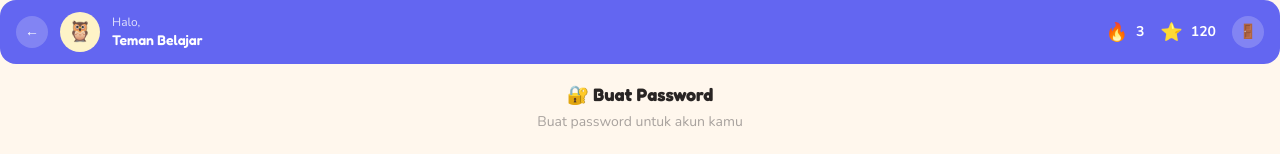
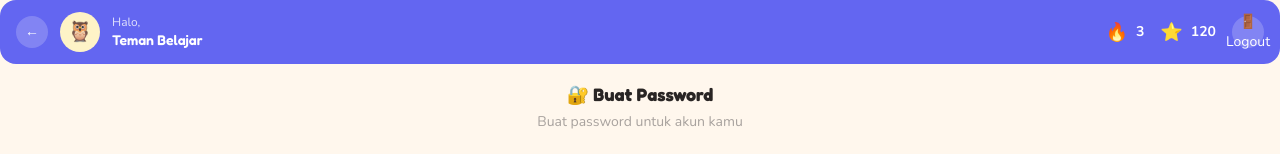
Before and after one commit to yudatrijaya-coder/ai-private-tutor, a Next.js app: page /student/password in a window 1280 px wide. Shown: the top 154 px of the page. Built offline with nearby package versions, Linux system fonts and the light colour scheme; no server answers.

Commit message:
fix: tambah tulisan 'Logout' di samping icon 🚪

```diff
--- a/src/app/(student)/layout.tsx
+++ b/src/app/(student)/layout.tsx
@@ -71,7 +71,7 @@ function StudentHeader({ studentName }: { studentName: string }) {
           aria-label="Keluar"
           title="Keluar"
         >
-          🚪
+          🚪 Logout
         </button>
       </div>
     </header>
```
